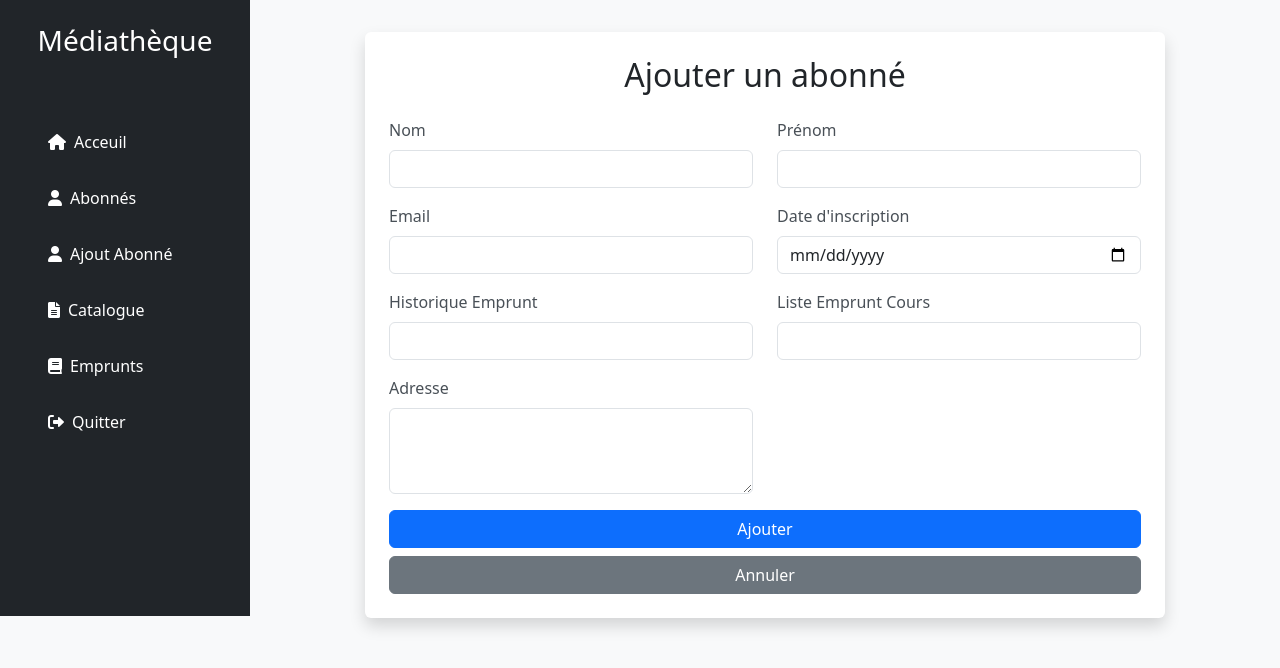
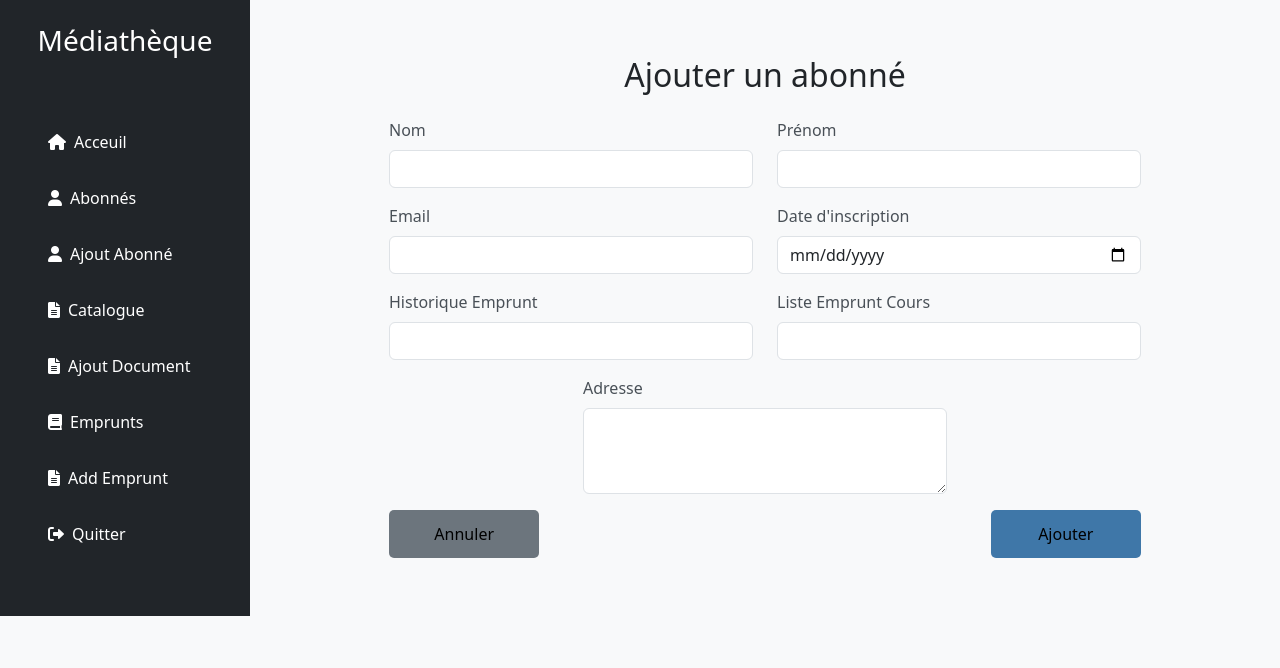
Before and after one commit to Ameljaouadi/MediathequeNoSql, a Flask app: page /AddAbonnee in a window 1280 px wide. Shown: the top 668 px of the page. Run offline with Flask 3, Linux system fonts and the light colour scheme; some libraries are stand-ins or nearby versions.

Commit message:
update add delete abonnee fixer

```diff
--- a/FrontEnd/Static/css/addabonnee.css
+++ b/FrontEnd/Static/css/addabonnee.css
@@ -12,10 +12,7 @@
   .main-content2 form {
     max-width: 800px;
     margin: 0 auto;
-    background: white;
-    border-radius: 8px;
     padding: 2rem;
-    box-shadow: 0 4px 8px rgba(0, 0, 0, 0.1);
   }
   .form-label {
     font-weight: 500;
@@ -28,31 +25,35 @@
     padding: 0.75rem;
     font-size: 1rem;
   }
-
-  .btn-primary {
-    background-color: #0d6efd;
+  .bouttonsAA{
+    display: flex;
+    justify-content: space-between;
+  }
+  .bouttonsAA button{
     border: none;
     padding: 0.75rem;
-    font-size: 1rem;
     border-radius: 5px;
-    transition: background-color 0.3s;
+    width: 20%;
+
+  }
+  .bouttonsAA span{
+    font-weight: 500;
   }
 
-  .btn-primary:hover {
-    background-color: #0b5ed7;
+  .btn-ajout {
+    background-color: #3f77a8;
   }
 
-  .btn-secondary {
-    background-color: #6c757d;
-    border: none;
-    padding: 0.75rem;
-    font-size: 1rem;
-    border-radius: 5px;
-    margin-top: 1rem;
-    transition: background-color 0.3s;
+  .btn-ajout:hover {
+    background-color: #166381;
   }
 
-  .btn-secondary:hover {
+  .btn-annuler {
+    background-color: #6c757d;
+
+  }
+
+  .btn-annuler:hover {
     background-color: #5a6268;
   }
 
@@ -61,6 +62,10 @@
     flex-wrap: wrap;
     margin-bottom: 1rem;
   }
+  .myadresse{
+    margin-left: 25%;
+  }
+
 
   .col-6 {
     flex: 0 0 50%;
--- a/FrontEnd/Templates/AddAbonnee.html
+++ b/FrontEnd/Templates/AddAbonnee.html
@@ -31,7 +31,7 @@
         </div>
       {% endif %}
       {% endwith %}
-      <form id="addAbonneForm" action="/AddAbonnee" method="POST" class="p-4 bg-white shadow rounded">
+      <form id="addAbonneForm" action="/AddAbonnee" method="POST" class="p-4  ">
         <h2 class="text-center mb-4">Ajouter un abonné</h2>
 
         <div class="row">
@@ -70,14 +70,18 @@
 
         <div class="row">
 
-          <div class="col-6">
+          <div class="col-6 myadresse">
             <label for="adresse" class="form-label">Adresse</label>
             <textarea id="adresse" name="adresse" class="form-control" rows="3"></textarea>
           </div>
         </div>
+        <div class="bouttonsAA">
+          <button type="reset" class=" btn-annuler"><span>Annuler</span></button>
 
-        <button type="submit" class="btn btn-primary w-100">Ajouter</button>
-        <a  class="btn btn-secondary w-100 mt-2">Annuler</a>
+          <button type="submit" class=" btn-ajout"><span>Ajouter</span> </button>
+
+        </div>
+
       </form>
 
     </div>
--- a/FrontEnd/Templates/SideBar.html
+++ b/FrontEnd/Templates/SideBar.html
@@ -41,9 +41,17 @@
           <i class="icon fas fa-file-alt me-2"></i>
           <p class="mb-0">Catalogue</p>
         </a>
+        <a class="menu-item d-flex align-items-center text-white p-2 my-3 rounded" href="">
+          <i class="icon fas fa-file-alt me-2"></i>
+          <p class="mb-0">Ajout Document</p>
+        </a>
         <a class="menu-item d-flex align-items-center text-white p-2 my-3 rounded" href="/emprunts" >
           <i class="icon fas fa-book me-2"></i>
           <p class="mb-0">Emprunts</p>
+        </a>
+        <a class="menu-item d-flex align-items-center text-white p-2 my-3 rounded" href="">
+          <i class="icon fas fa-file-alt me-2"></i>
+          <p class="mb-0">Add Emprunt</p>
         </a>
         <a class="menu-item d-flex align-items-center text-white p-2 my-3 rounded" href="#" id="logout">
           <i class="icon fas fa-sign-out-alt me-2"></i>
--- a/app.py
+++ b/app.py
@@ -57,6 +57,37 @@ def delete_abonne(email):
 
     # Rediriger vers la liste des abonnés après suppression
     return redirect(url_for('abonnees'))
+
+@app.route('/update_abonne/<email>', methods=['POST'])
+def update_abonne(email):
+    nom = request.form.get('nom')
+    prenom = request.form.get('prenom')
+    adresse = request.form.get('adresse')
+    liste_emprunt_cours = request.form.get('liste_emprunt_cours')
+    historique_emprunt = request.form.get('historique_emprunt')
+    date_inscription = request.form.get('date_inscription')
+
+    abonne = db.abonne.find_one({"email": email})
+
+    if not abonne:
+        return jsonify({"error": "Abonné introuvable"}), 404
+
+    db.abonne.update_one(
+        {"email": email},
+        {"$set": {
+            "nom": nom,
+            "prenom": prenom,
+            "adresse": adresse,
+            "liste_emprunt_cours": liste_emprunt_cours,
+            "historique_emprunt": historique_emprunt,
+            "date_inscription": date_inscription
+        }}
+    )
+
+    return redirect(url_for('abonnees'))  # Redirige vers la liste des abonnés
+
+
+
 @app.route('/catalogues')
 def catalogues():
     return render_template('Catalogue.html')
```
Also changed, not shown: BackEnd/app/routes.py (+15 -0 lines), FrontEnd/Templates/Abonnees.html (+35 -10 lines), FrontEnd/Templates/Catalogue.html (+71 -6 lines).
